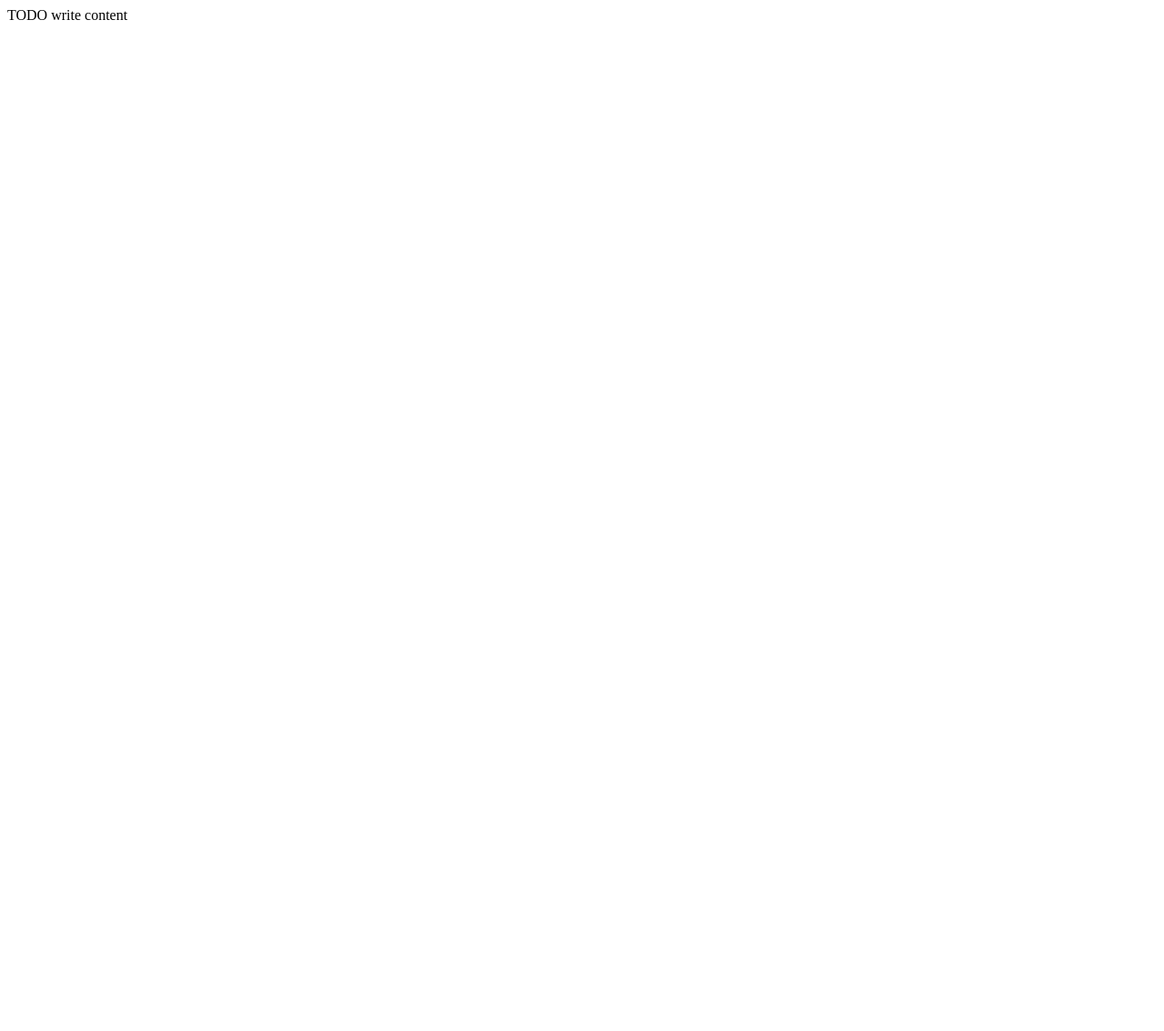
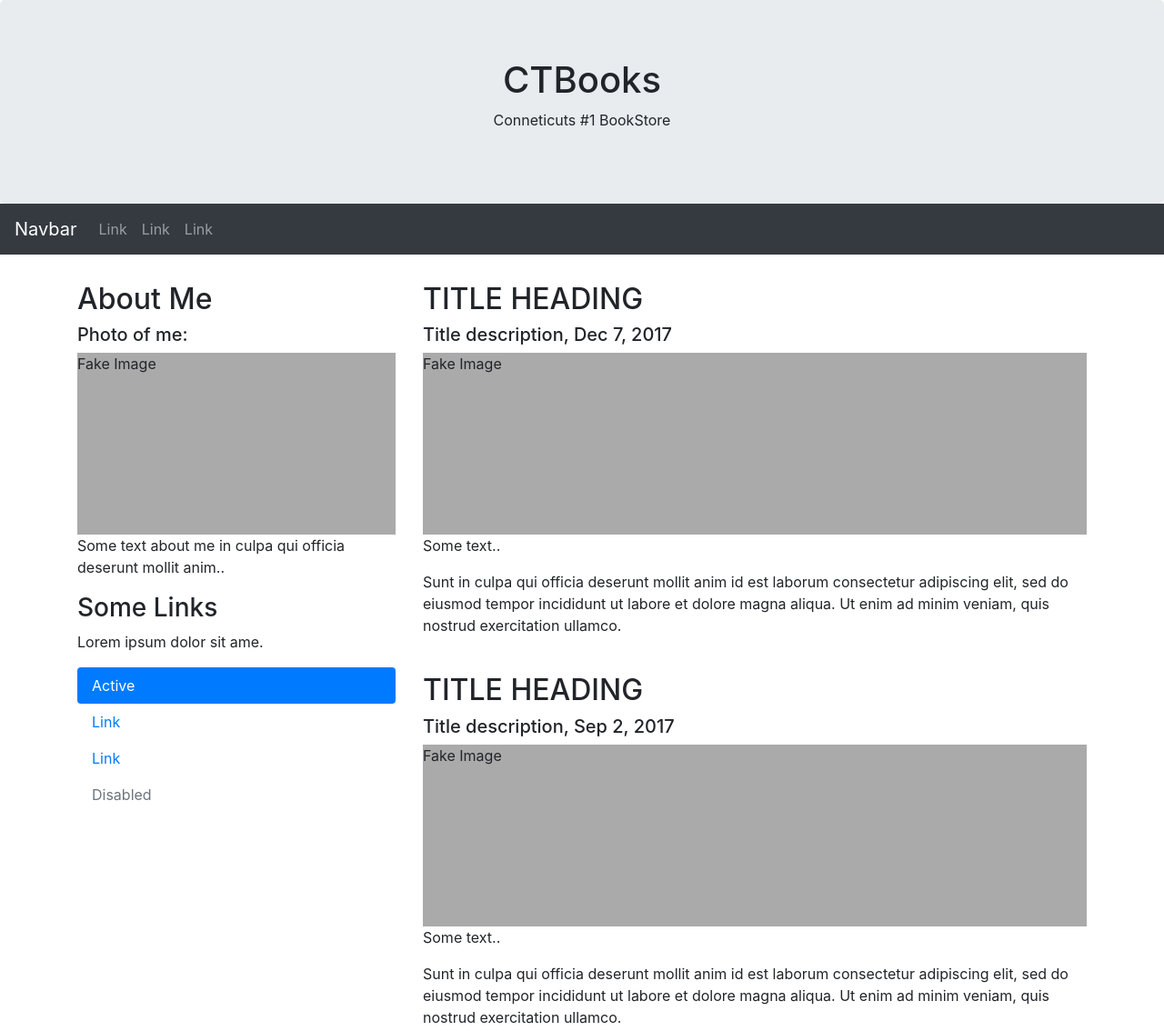
Before and after one commit to mcty/bookstore, a website: page public_html/index.html in a window 1280 px wide. Shown: the top 1134 px of the page at 91% size. Before the commit the page ends 800 px from the top, so only its background shows below. Drawn offline with nearby package versions, Linux system fonts and the light colour scheme.

Commit message:
Testing Bootstrap

```diff
--- a/public_html/index.html
+++ b/public_html/index.html
@@ -4,13 +4,93 @@ To change this license header, choose License Headers in Project Properties.
 To change this template file, choose Tools | Templates
 and open the template in the editor.
 -->
-<html>
-    <head>
-        <title>TODO supply a title</title>
-        <meta charset="UTF-8">
-        <meta name="viewport" content="width=device-width, initial-scale=1.0">
-    </head>
-    <body>
-        <div>TODO write content</div>
-    </body>
+<html lang="en">
+<head>
+  <title>CTBooks</title>
+  <meta charset="utf-8">
+  <meta name="viewport" content="width=device-width, initial-scale=1">
+  <link rel="stylesheet" href="https://maxcdn.bootstrapcdn.com/bootstrap/4.4.1/css/bootstrap.min.css">
+  <script src="https://ajax.googleapis.com/ajax/libs/jquery/3.4.1/jquery.min.js"></script>
+  <script src="https://cdnjs.cloudflare.com/ajax/libs/popper.js/1.16.0/umd/popper.min.js"></script>
+  <script src="https://maxcdn.bootstrapcdn.com/bootstrap/4.4.1/js/bootstrap.min.js"></script>
+  <style>
+  .fakeimg {
+    height: 200px;
+    background: #aaa;
+  }
+  </style>
+</head>
+<body>
+
+<div class="jumbotron text-center" style="margin-bottom:0">
+  <h1>CTBooks</h1>
+  <p>Conneticuts #1 BookStore</p>
+</div>
+
+<nav class="navbar navbar-expand-sm bg-dark navbar-dark">
+  <a class="navbar-brand" href="#">Navbar</a>
+  <button class="navbar-toggler" type="button" data-toggle="collapse" data-target="#collapsibleNavbar">
+    <span class="navbar-toggler-icon"></span>
+  </button>
+  <div class="collapse navbar-collapse" id="collapsibleNavbar">
+    <ul class="navbar-nav">
+      <li class="nav-item">
+        <a class="nav-link" href="#">Link</a>
+      </li>
+      <li class="nav-item">
+        <a class="nav-link" href="#">Link</a>
+      </li>
+      <li class="nav-item">
+        <a class="nav-link" href="#">Link</a>
+      </li>
+    </ul>
+  </div>
+</nav>
+
+<div class="container" style="margin-top:30px">
+  <div class="row">
+    <div class="col-sm-4">
+      <h2>About Me</h2>
+      <h5>Photo of me:</h5>
+      <div class="fakeimg">Fake Image</div>
+      <p>Some text about me in culpa qui officia deserunt mollit anim..</p>
+      <h3>Some Links</h3>
+      <p>Lorem ipsum dolor sit ame.</p>
+      <ul class="nav nav-pills flex-column">
+        <li class="nav-item">
+          <a class="nav-link active" href="#">Active</a>
+        </li>
+        <li class="nav-item">
+          <a class="nav-link" href="#">Link</a>
+        </li>
+        <li class="nav-item">
+          <a class="nav-link" href="#">Link</a>
+        </li>
+        <li class="nav-item">
+          <a class="nav-link disabled" href="#">Disabled</a>
+        </li>
+      </ul>
+      <hr class="d-sm-none">
+    </div>
+    <div class="col-sm-8">
+      <h2>TITLE HEADING</h2>
+      <h5>Title description, Dec 7, 2017</h5>
+      <div class="fakeimg">Fake Image</div>
+      <p>Some text..</p>
+      <p>Sunt in culpa qui officia deserunt mollit anim id est laborum consectetur adipiscing elit, sed do eiusmod tempor incididunt ut labore et dolore magna aliqua. Ut enim ad minim veniam, quis nostrud exercitation ullamco.</p>
+      <br>
+      <h2>TITLE HEADING</h2>
+      <h5>Title description, Sep 2, 2017</h5>
+      <div class="fakeimg">Fake Image</div>
+      <p>Some text..</p>
+      <p>Sunt in culpa qui officia deserunt mollit anim id est laborum consectetur adipiscing elit, sed do eiusmod tempor incididunt ut labore et dolore magna aliqua. Ut enim ad minim veniam, quis nostrud exercitation ullamco.</p>
+    </div>
+  </div>
+</div>
+
+<div class="jumbotron text-center" style="margin-bottom:0">
+  <p>Footer</p>
+</div>
+
+</body>
 </html>
```
